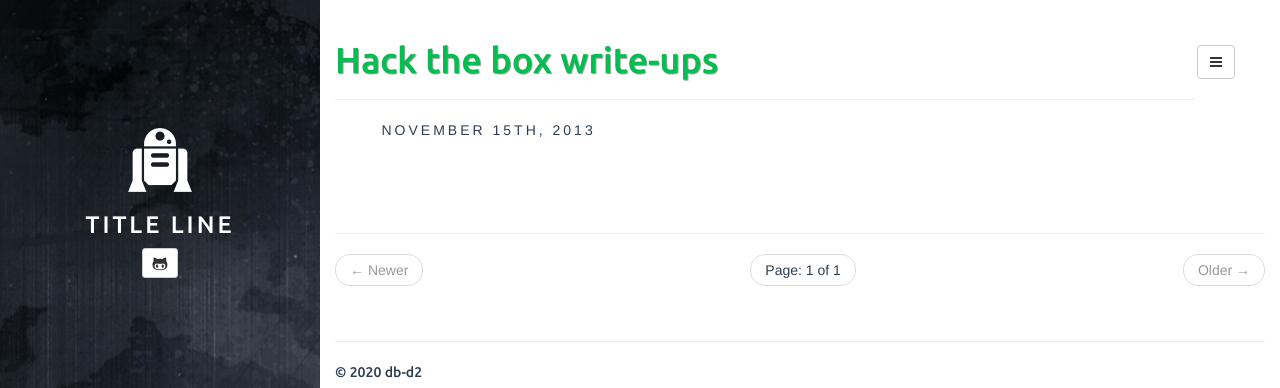
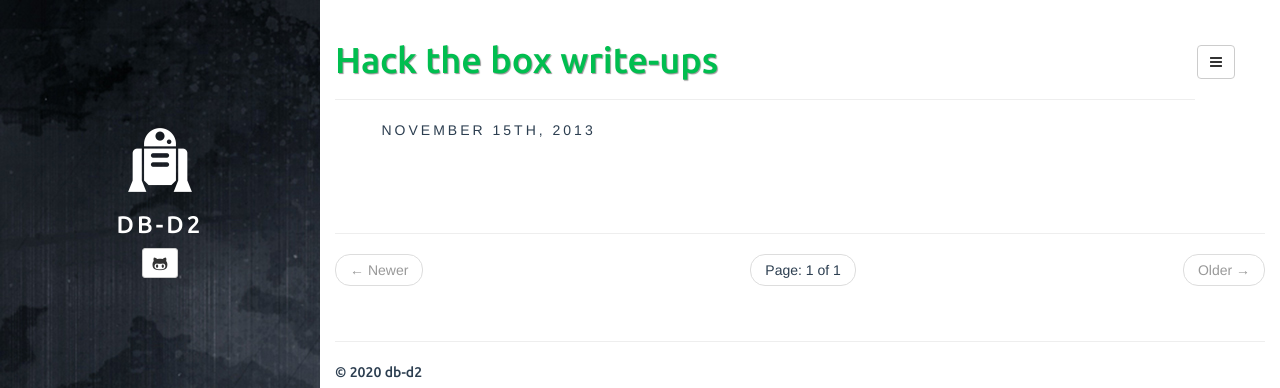
Before and after one commit to db-d2/db-d2.github.io, a Jekyll site: the page built from index.html, in a window 1280 px wide. Shown: the top 388 px of the page. Built offline with Jekyll 4.4.1, drawn with Linux system fonts in a browser that asks for light colours; the list of posts is cut into pages by our own code.

Commit message:
moar colors

```diff
--- a/_config.yml
+++ b/_config.yml
@@ -7,7 +7,7 @@
 markdown: kramdown
 disqus:
 google_analytics:
-title: "title line"
+title: "DB-D2"
 
 defaults:
   -
--- a/assets/css/style.css
+++ b/assets/css/style.css
@@ -99,6 +99,8 @@
 .article_body{
 	margin-top: 20px;
 	margin-bottom: 20px;
+	background-color: #000000;
+	opacity: 0.3
 }
 
 .post-date {
```
